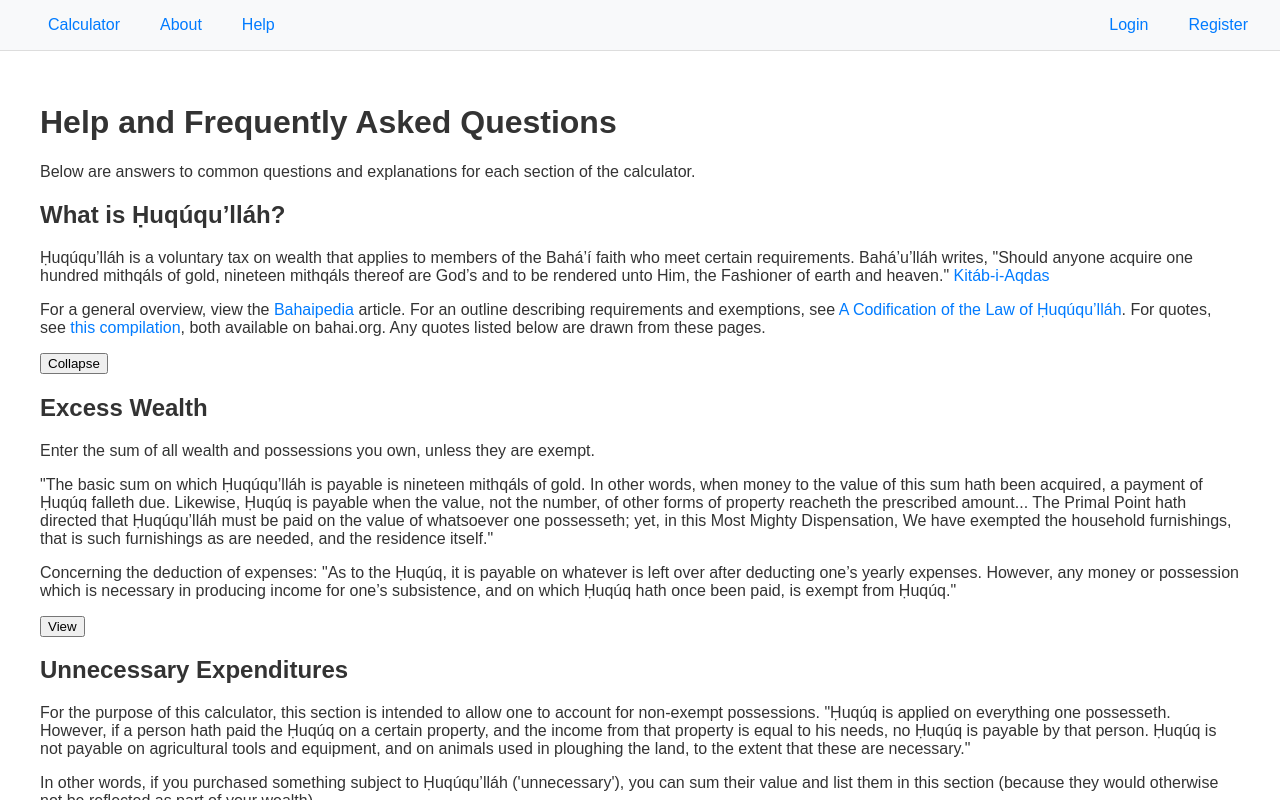
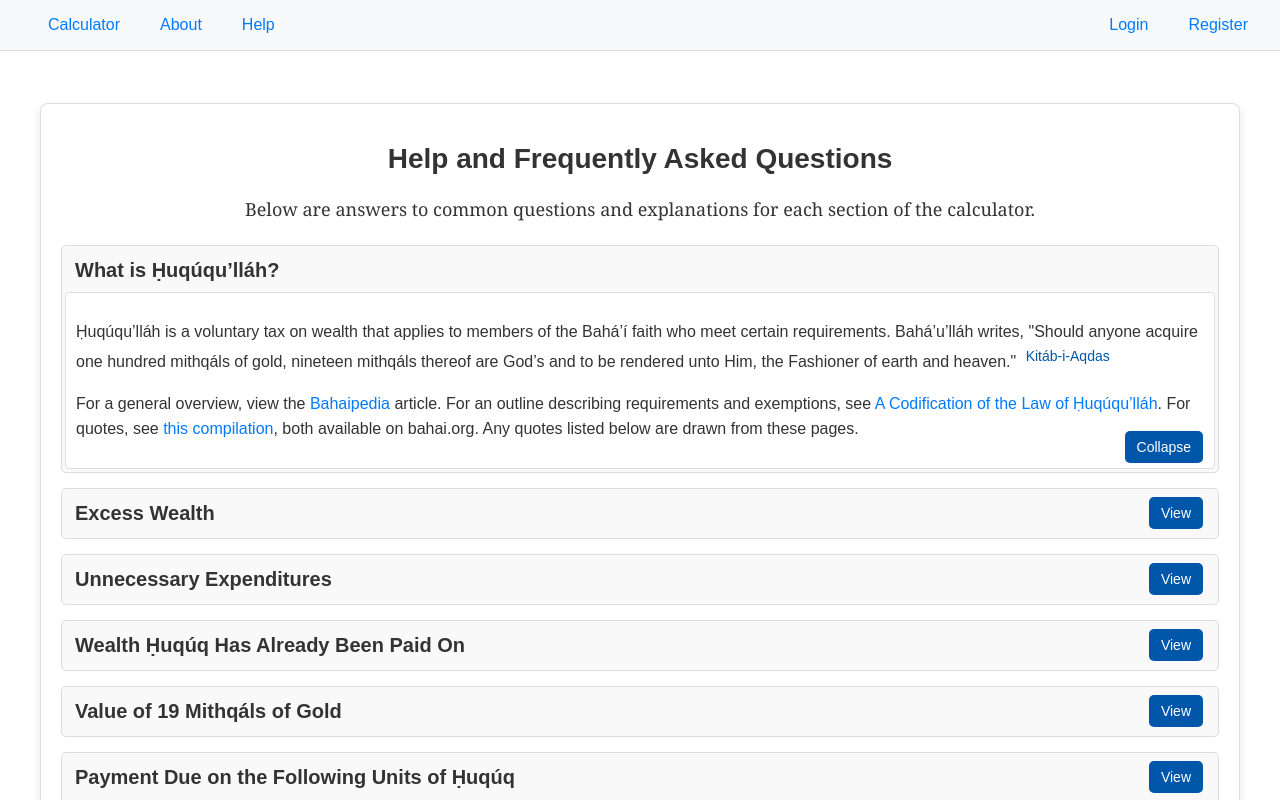
Before and after one commit to bahaipedia/huququlator, a React (Vite) app in the folder client/: page /help in a window 1280 px wide. Shown: the top 800 px of the page. Built offline with nearby package versions, Linux system fonts and the light colour scheme; no server answers.

Commit message:
Update static.css

```diff
--- a/client/src/styles/static.css
+++ b/client/src/styles/static.css
@@ -1,50 +1,179 @@
-.static-content {
-    max-width: 800px;
-    line-height: 1.6;
+/* --- Shared Static Content Styles --- */
+.georgia-text {
+    font-size: 18px;
+    line-height: 1.8;
+    font-family: "Georgia", serif;
+    color: #333;
+    margin-bottom: 15px;
 }
 
-.static-content h1 {
-    margin-bottom: 1rem;
+/* --- HELP PAGE --- */
+.help-container {
+    max-width: 1200px;
+    margin: 20px auto;
+    padding: 20px;
+    background-color: white;
+    border-radius: 8px;
+    box-shadow: 0 4px 10px rgba(0, 0, 0, 0.1);
+    border: 1px solid #ddd;
+    text-align: center;
 }
 
-.accordion-item {
-    background: var(--nav-bg);
-    border: 1px solid var(--border-color);
-    border-radius: 8px;
-    margin-bottom: 1rem;
+.help-container h1 {
+    font-size: 28px;
+    margin-bottom: 15px;
+}
+
+.faq-section {
+    margin-top: 20px;
+}
+
+.faq-item {
+    margin-bottom: 15px;
+    padding: 3px;
+    border: 1px solid #ddd;
+    border-radius: 5px;
+    background-color: #f9f9f9;
+    position: relative;
     overflow: hidden;
 }
 
-.accordion-header {
-    margin: 0;
-    padding: 1rem;
+.faq-item h2 {
+    font-size: 20px;
     cursor: pointer;
-    font-size: 1.2rem;
+    margin: 10px 0;
     display: flex;
     justify-content: space-between;
     align-items: center;
-    background: var(--nav-bg);
+    padding: 0 10px;
 }
 
-.accordion-header:hover {
-    background: var(--border-color);
+.faq-item h2:hover {
+    color: #0056A8;
 }
 
-.accordion-body {
-    padding: 0 1rem;
-    max-height: 0;
-    overflow: hidden;
-    transition: max-height 0.3s ease-in-out, padding 0.3s ease-in-out;
+.faq-content {
+    margin-top: 10px;
+    font-size: 16px;
+    line-height: 1.6;
+    display: none;
+    padding: 10px;
+    border: 1px solid #ddd;
+    border-radius: 4px;
+    background-color: #ffffff;
+    text-align: left;
 }
 
-.accordion-body.expanded {
-    max-height: 2000px; /* Arbitrary large number for CSS transition */
-    padding: 1rem;
-    border-top: 1px solid var(--border-color);
+.faq-content.expanded {
+    display: block;
+    animation: fadeIn 0.3s ease-in-out;
 }
 
-.accordion-body img {
-    border-radius: 4px;
-    margin-top: 1rem;
-    border: 1px solid var(--border-color);
+.view-more {
+    position: absolute;
+    right: 15px;
+    bottom: 9px;
+    background-color: #0056A8;
+    color: white;
+    border: none;
+    border-radius: 5px;
+    padding: 8px 12px;
+    cursor: pointer;
+    font-size: 14px;
+    z-index: 1;
 }
+
+.view-more:hover {
+    background-color: #003F7E;
+}
+
+.note-link {
+    font-size: 14px;
+    font-family: "Arial", sans-serif;
+    color: #0056A8;
+    text-decoration: none;
+    vertical-align: super;
+    margin-left: 5px;
+}
+
+.note-link:hover {
+    text-decoration: underline;
+    color: #003F7E;
+}
+
+/* --- ABOUT PAGE --- */
+.about-container {
+    max-width: 800px;
+    margin: 20px auto;
+    padding: 20px;
+    background-color: white;
+    border-radius: 8px;
+    box-shadow: 0 4px 8px rgba(0, 0, 0, 0.1);
+    text-align: left;
+}
+
+.about-container h1 {
+    color: #0073e6;
+    font-size: 24px;
+    margin-bottom: 20px;
+}
+
+.about-section {
+    margin-top: 20px;
+}
+
+.about-item {
+    margin-bottom: 20px;
+    border: 1px solid #ddd;
+    border-radius: 5px;
+    background-color: #f9f9f9;
+    overflow: hidden;
+    box-shadow: 0 2px 4px rgba(0, 0, 0, 0.1);
+}
+
+.about-item h2 {
+    font-size: 18px;
+    margin: 0;
+    padding: 15px;
+    background-color: #3f5a72;
+    color: white;
+    cursor: pointer;
+}
+
+.about-item h2:hover {
+    background-color: #34495e;
+}
+
+.about-content {
+    padding: 15px;
+    display: none;
+    color: #333;
+    transition: max-height 0.3s ease;
+}
+
+.about-content.expanded {
+    display: block;
+}
+
+.view-more-about {
+    display: block;
+    width: 100%;
+    padding: 10px;
+    text-align: center;
+    font-size: 14px;
+    color: #3f5a72;
+    background-color: #f1f1f1;
+    border: none;
+    border-top: 1px solid #ddd;
+    cursor: pointer;
+    transition: background-color 0.3s ease;
+}
+
+.view-more-about:hover {
+    background-color: #e9e9e9;
+}
+
+@keyframes fadeIn {
+    from { opacity: 0; }
+    to { opacity: 1; }
+}
```
